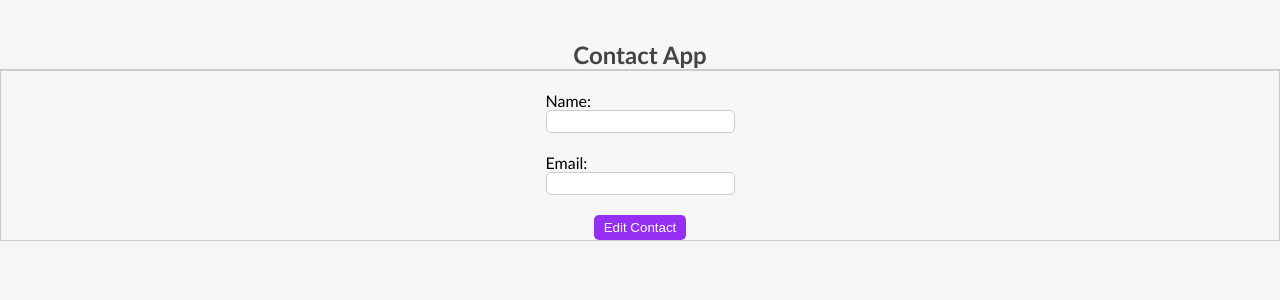
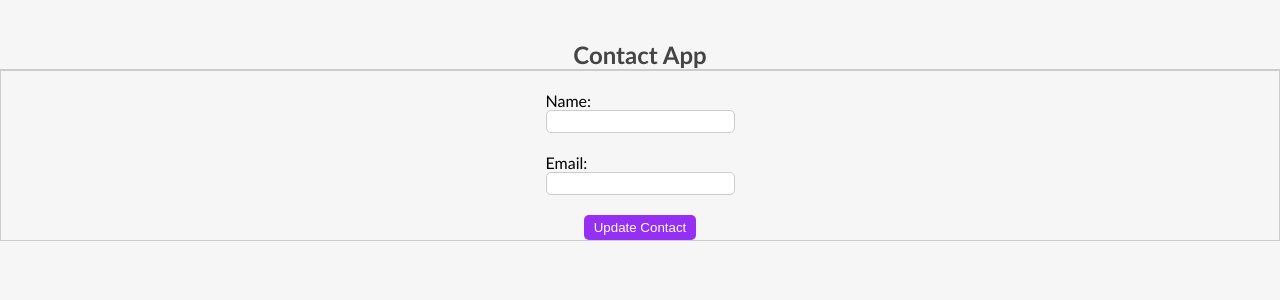
Before and after one commit to zarbabi/contact-app, a React (Create React App) app: page /edit/1 in a window 1280 px wide. Shown: the top 300 px of the page. Built offline with nearby package versions, Linux system fonts and the light colour scheme; no server answers.

Commit message:
develop Edit Contact Logic

```diff
--- a/src/App.js
+++ b/src/App.js
@@ -8,6 +8,7 @@ import getContacts from "./services/getContactsService";
 import deleteOneContact from "./services/deleteContactService";
 import addOneContact from "./services/addContactService";
 import EditContact from "./components/EditContact/EditContact";
+import updateContact from "./services/updateContact";
 
 function App() {
   const [contacts, setContacts] = useState([]);
@@ -17,6 +18,12 @@ function App() {
       const { data } = await addOneContact(contact);
       setContacts([...contacts, data]);
     } catch (error) {}
+  };
+
+  const editContactHandler = async (contact, id) => {
+    await updateContact(id, contact);
+    const { data } = await getContacts();
+    setContacts(data);
   };
 
   const deleteContactHandler = async (id) => {
@@ -48,7 +55,12 @@ function App() {
       <main className="App">
         <h2>Contact App</h2>
         <Switch>
-          <Route path="/edit/:id" component={EditContact} />
+          <Route
+            path="/edit/:id"
+            render={(props) => (
+              <EditContact editContactHandler={editContactHandler} {...props} />
+            )}
+          />
           <Route path="/user/:id" component={ContactDetail} />
           <Route
             path="/add"
--- a/src/components/EditContact/EditContact.js
+++ b/src/components/EditContact/EditContact.js
@@ -1,7 +1,7 @@
 import { useEffect, useState } from "react";
 import getOneContact from "../../services/getOneContact";
 //import "./addContact.css";
-const EditContact = ({ addContactHandler, history, match }) => {
+const EditContact = ({ editContactHandler, history, match }) => {
   const [contact, setContact] = useState({ name: "", email: "" });
 
   const ChangeHandler = (e) => {
@@ -13,7 +13,7 @@ const EditContact = ({ addContactHandler, history, match }) => {
       return;
     }
     e.preventDefault();
-    addContactHandler(contact);
+    editContactHandler(contact, match.params.id);
     setContact({ name: "", email: "" });
     history.push("/");
   };
@@ -48,7 +48,7 @@ const EditContact = ({ addContactHandler, history, match }) => {
           onChange={ChangeHandler}
         />
       </div>
-      <button type="submit">Edit Contact</button>
+      <button type="submit">Update Contact</button>
     </form>
   );
 };
--- /dev/null
+++ b/src/services/updateContact.js
@@ -0,0 +1,5 @@
+import http from "./httpService";
+
+export default function updateContact(id, data) {
+  return http.put(`/contacts/${id}`, data);
+}
```
